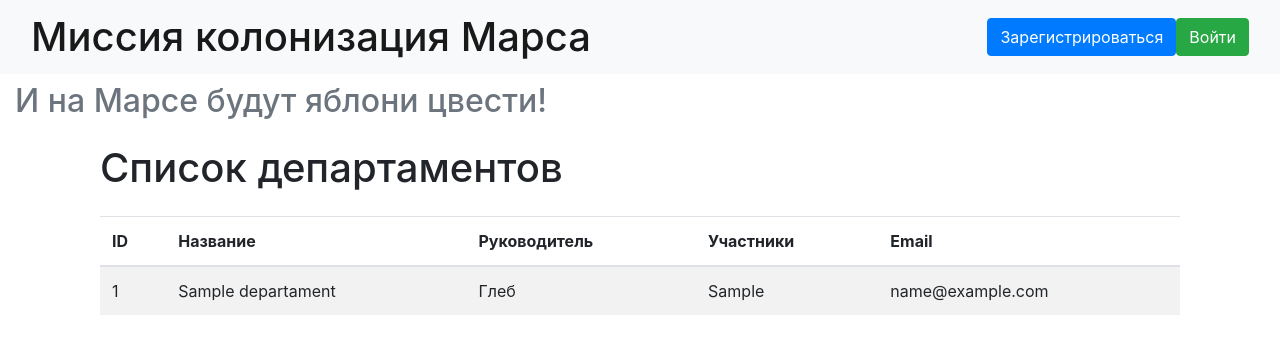
After one commit to globus148/web, a Flask app: page /departaments in a window 1280 px wide. The commit adds this page. Shown: the top 354 px of the page. Run offline with Flask 3, Linux system fonts and the light colour scheme; data comes from the database, SQL or seed files in the repository; both versions use the stored data as it was after the commit; tables that the repository leaves empty hold one stand-in row (values such as "Sample post"); some libraries are stand-ins or nearby versions.

Commit message:
Добавление департаментов

```diff
--- a/main.py
+++ b/main.py
@@ -10,6 +10,8 @@ from data.register_form import RegisterForm
 from data.jobs_form import JobsForm
 from data.jobs import Jobs
 from datetime import datetime
+from data.departament_form import DepartamentForm
+from data.departament import Departament
 
 app = Flask(__name__)
 app.config['SECRET_KEY'] = 'yandexlyceum_secret_key'
@@ -247,6 +249,86 @@ def delete_work(id):
     return redirect('/works')
 
 
+@app.route("/departaments")
+def departaments_list():
+    db_sess = db_session.create_session()
+    departaments = db_sess.query(Departament).all()
+    return render_template("departament_list.html",
+                           title="Список департаментов", departaments=departaments)
+
+
+@app.route("/add_departament", methods=["GET", "POST"])
+@login_required
+def add_departament():
+    form = DepartamentForm()
+    if form.validate_on_submit():
+        db_sess = db_session.create_session()
+        departament = Departament(title=form.title.data,
+                                  chief=form.chief.data,
+                                  members=form.members.data,
+                                  email=form.email.data)
+        db_sess.add(departament)
+        db_sess.commit()
+        return redirect("/departaments")
+    return render_template("add_departament.html", title="Добавление департамента",
+                           form=form)
+
+
+@app.route('/edit_departament/<int:id>', methods=['GET', 'POST'])
+@login_required
+def edit_departament(id):
+    db_sess = db_session.create_session()
+    departament = db_sess.query(Departament).filter(Departament.id == id).first()
+
+    # Проверка прав доступа
+    if not departament or (current_user.id != departament.chief and current_user.id != 1):
+        abort(403)
+
+    form = DepartamentForm()
+
+    if request.method == 'GET':
+        if departament:
+            form.title.data = departament.title
+            form.chief.data = departament.chief
+            form.members.data = departament.members
+            form.email.data = departament.email
+        else:
+            abort(404)
+
+    if form.validate_on_submit():
+        if departament:
+            departament.title = form.title.data
+            departament.chief = form.chief.data
+            departament.members = form.members.data
+            departament.email = form.email.data
+            db_sess.commit()
+            return redirect('/departaments')
+        else:
+            abort(404)
+
+    return render_template('add_departament.html',
+                           title='Редактирование департамента',
+                           form=form)
+
+
+@app.route('/delete_departament/<int:id>', methods=['GET', 'POST'])
+@login_required
+def delete_departament(id):
+    db_sess = db_session.create_session()
+    departament = db_sess.query(Departament).filter(Departament.id == id).first()
+
+    # Проверка прав доступа
+    if not departament or (current_user.id != departament.chief and current_user.id != 1):
+        abort(403)
+
+    if departament:
+        db_sess.delete(departament)
+        db_sess.commit()
+    else:
+        abort(404)
+    return redirect('/departaments')
+
+
 if __name__ == '__main__':
     global_init("db/blogs.db")
     app.run(port=8080, host="127.0.0.1")
--- /dev/null
+++ b/templates/departament_list.html
@@ -0,0 +1,49 @@
+{%extends "base.html" %}
+
+{% block content %}
+<div class="container">
+    <h1 class="my-4">Список департаментов</h1>
+    {% if current_user.is_authenticated %}
+    <a href="/add_departament" class="btn btn-primary mb-4"> Добавить департамент</a>
+    <a href="/works" class="btn btn-primary mb-4"> Перейти к Работам</a>
+    {% endif %}
+    <div class="table-responsive">
+        <table class="table table-striped">
+            <thead>
+                <tr>
+                    <th>ID</th>
+                    <th>Название</th>
+                    <th>Руководитель</th>
+                    <th>Участники</th>
+                    <th>Email</th>
+                    {% if current_user.is_authenticated %}
+                        <th>Действия</th>
+                    {% endif %}
+                </tr>
+            </thead>
+            <tbody>
+                {% for departament in departaments %}
+                <tr>
+                    <td>{{ departament.id }}</td>
+                    <td>{{ departament.title }}</td>
+                    <td>{{ departament.chief_user.name if departament.chief_user else departament.chief }}</td>
+                    <td>{{ departament.members }}</td>
+                    <td>{{ departament.email }}</td>
+                    {% if current_user.is_authenticated and (current_user.id == departament.chief or current_user.id == 1) %}
+                    <td>
+                        <a href="/edit_departament/{{ departament.id }}" class="btn btn-warning btn-sm me-1">
+                            Редактировать
+                        </a>
+                        <a href="/delete_departament/{{ departament.id }}" class="btn btn-danger btn-sm"
+                           onclick="return confirm('Вы уверены, что хотите удалить этот департамент?')">
+                            Удалить
+                        </a>
+                    </td>
+                    {% endif %}
+                </tr>
+                {% endfor %}
+            </tbody>
+        </table>
+    </div>
+</div>
+{% endblock %}
--- a/templates/work_list.html
+++ b/templates/work_list.html
@@ -6,7 +6,9 @@
 
     {% if current_user.is_authenticated %}
     <a href="/add_work" class="btn btn-primary mb-4">Добавить работу</a>
+    <a href="/departaments" class="btn btn-primary mb-4"> Перейти к Департаментам</a>
     {% endif %}
+
 
     <div class="table-responsive">
         <table class="table table-striped">
```
Also changed, not shown: data/departament.py (+9 -5 lines), data/departament_form.py (added, +10 -0 lines), templates/add_departament.html (added, +47 -0 lines), db/blogs.db.
